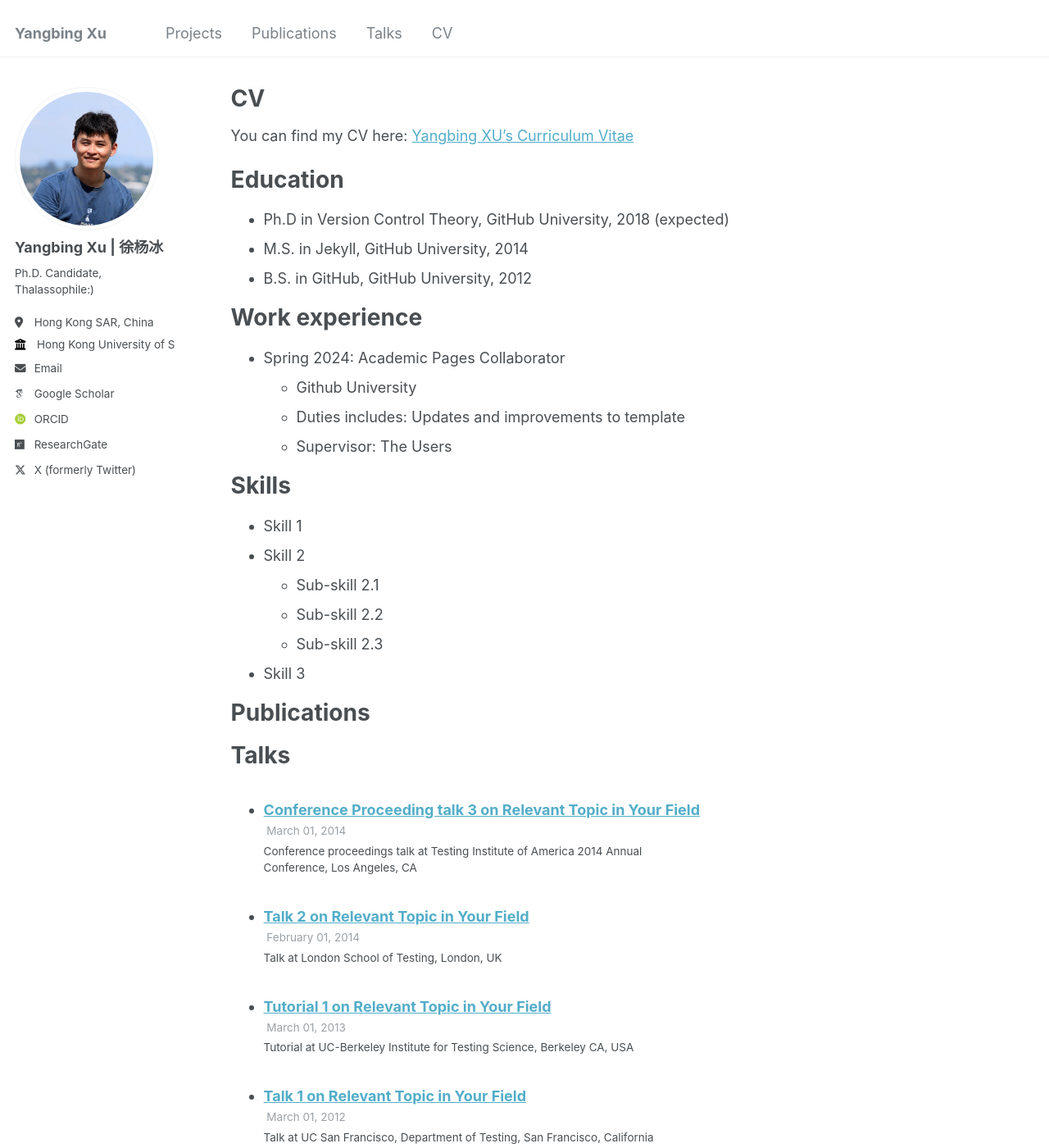
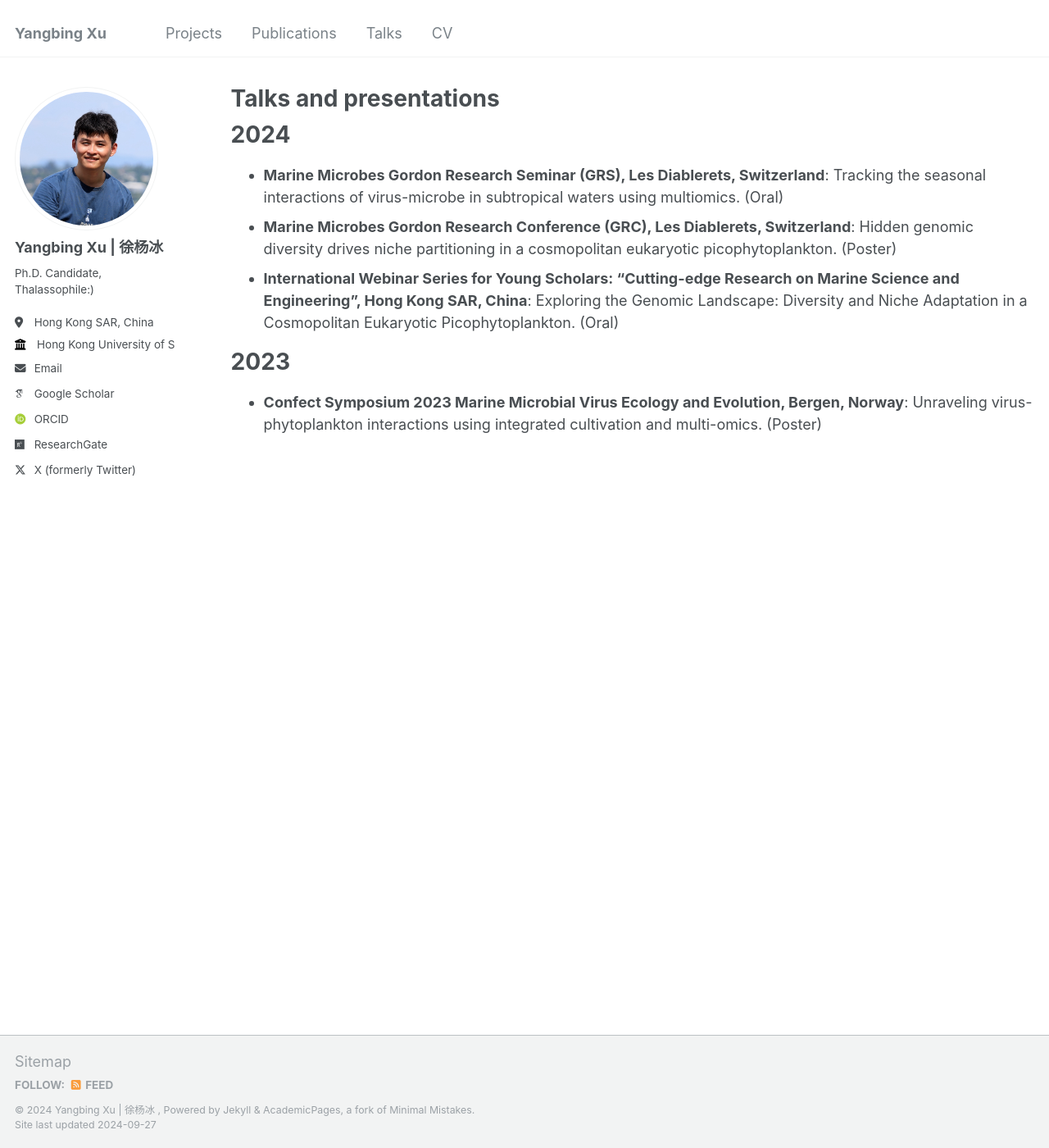
Before and after one commit to Yangbing-Ocean/yangbing, a Jekyll site: the page built from _pages/talks.md, in a window 1280 px wide and 1400 px high. Shown: the whole window at 82% size. Built offline with Jekyll 4.4.1, drawn with Linux system fonts in a browser that asks for light colours; some web fonts are replaced; some of the changed text lies outside the part shown.

Commit message:
Update talks.md

```diff
--- a/_pages/talks.md
+++ b/_pages/talks.md
@@ -1,58 +1,18 @@
 ---
 layout: archive
-title: "CV"
-permalink: /cv/
+title: "Talks and presentations"
+permalink: /talks/
 author_profile: true
 redirect_from:
   - /resume
 ---
 
-{% include base_path %}
+2024
+======
+* **Marine Microbes Gordon Research Seminar (GRS), Les Diablerets, Switzerland**: Tracking the seasonal interactions of virus-microbe in subtropical waters using multiomics. (Oral)
+* **Marine Microbes Gordon Research Conference (GRC), Les Diablerets, Switzerland**: Hidden genomic diversity drives niche partitioning in a cosmopolitan eukaryotic picophytoplankton. (Poster)
+* **International Webinar Series for Young Scholars: “Cutting-edge Research on Marine Science and Engineering”, Hong Kong SAR, China**: Exploring the Genomic Landscape: Diversity and Niche Adaptation in a Cosmopolitan Eukaryotic Picophytoplankton. (Oral)
 
-You can find my CV here: [Yangbing XU's Curriculum Vitae](file:///Users/xyb/Desktop/CV_Yangbing_Xu.pdf)
-
-Education
+2023
 ======
-* Ph.D in Version Control Theory, GitHub University, 2018 (expected)
-* M.S. in Jekyll, GitHub University, 2014
-* B.S. in GitHub, GitHub University, 2012
-
-Work experience
-======
-* Spring 2024: Academic Pages Collaborator
-  * Github University
-  * Duties includes: Updates and improvements to template
-  * Supervisor: The Users
-
-
-
-Skills
-======
-* Skill 1
-* Skill 2
-  * Sub-skill 2.1
-  * Sub-skill 2.2
-  * Sub-skill 2.3
-* Skill 3
-
-Publications
-======
-  <ul>{% for post in site.publications reversed %}
-    {% include archive-single-cv.html %}
-  {% endfor %}</ul>
-
-Talks
-======
-  <ul>{% for post in site.talks reversed %}
-    {% include archive-single-talk-cv.html  %}
-  {% endfor %}</ul>
-
-Teaching
-======
-  <ul>{% for post in site.teaching reversed %}
-    {% include archive-single-cv.html %}
-  {% endfor %}</ul>
-
-Service and leadership
-======
-* Currently signed in to 43 different slack teams
+* **Confect Symposium 2023 Marine Microbial Virus Ecology and Evolution, Bergen, Norway**: Unraveling virus-phytoplankton interactions using integrated cultivation and multi-omics. (Poster)
```
